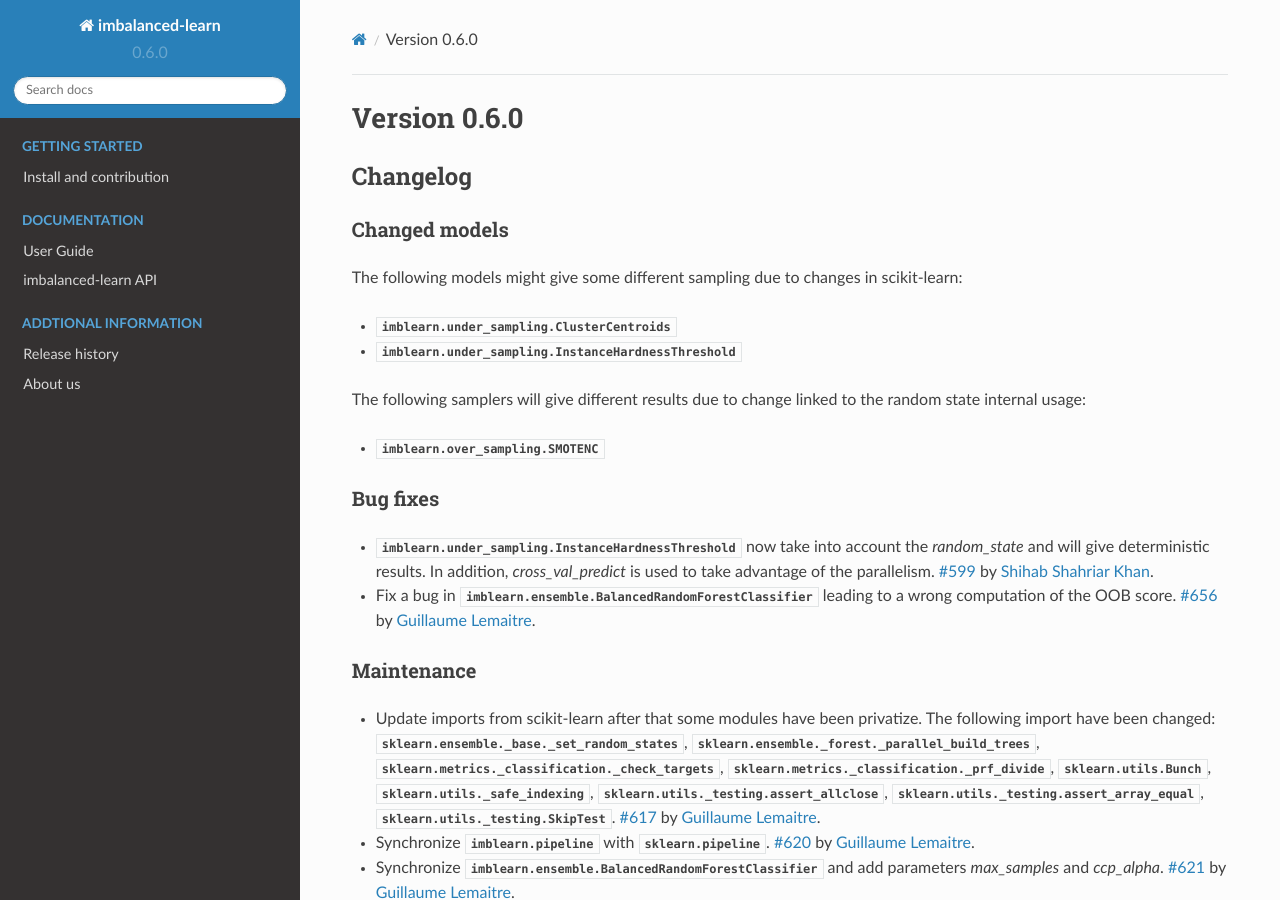
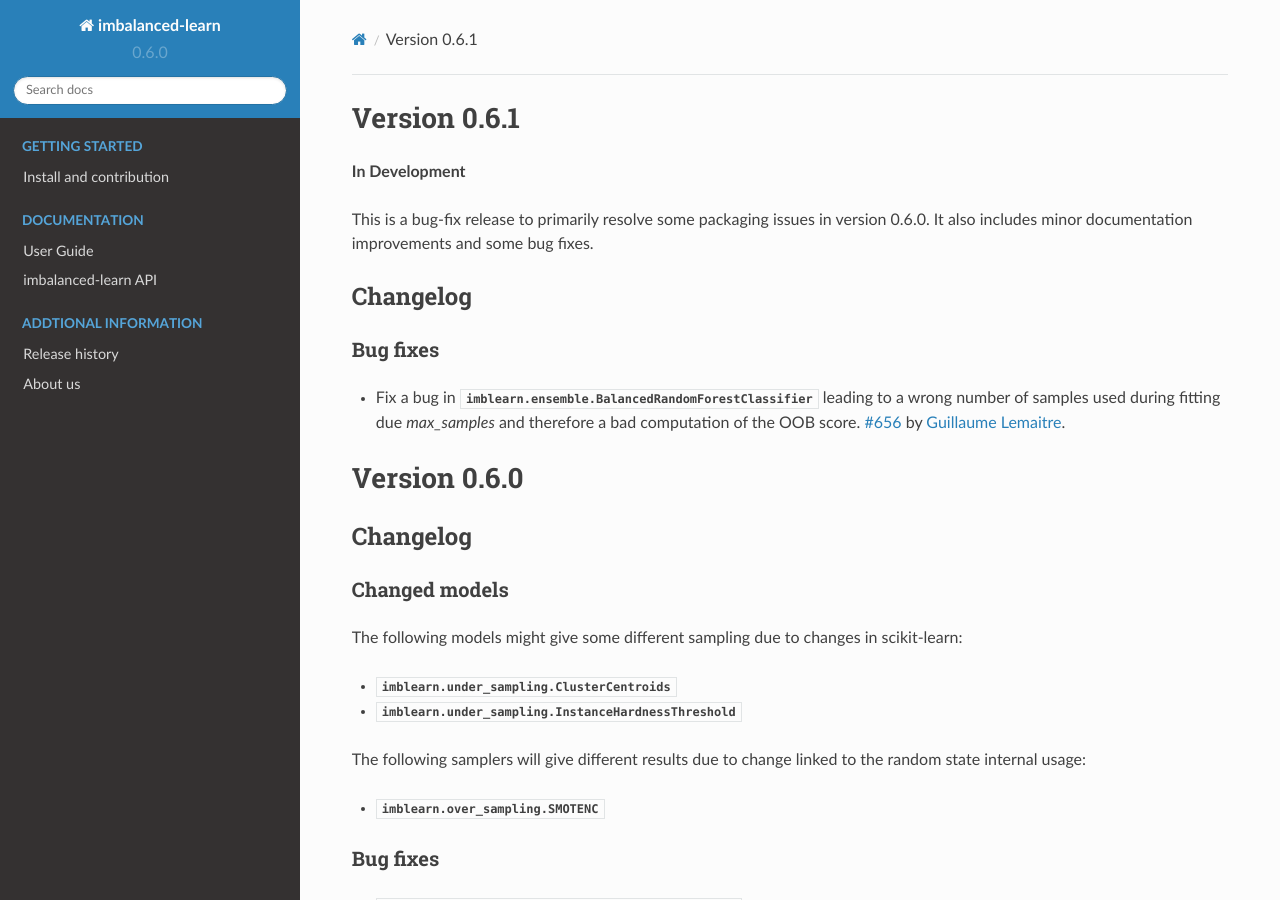
Before and after one commit to scikit-learn-contrib/imbalanced-learn, a Sphinx documentation site: the page built from doc/whats_new/v0.6.rst, in a window 1280 px wide and 900 px high. Built offline with Sphinx 7.4.7 and the Read the Docs theme 2.0.0, drawn with Linux system fonts in a browser that asks for light colours; formulas are drawn with MathJax 3; pages that are not in the unit, such as notebooks, are missing from menus.

Commit message:
FIX max_samples was computed on X instead of X_resampled (#661)

```diff
--- a/doc/whats_new/v0.6.rst
+++ b/doc/whats_new/v0.6.rst
@@ -1,3 +1,24 @@
+.. _changes_0_6_1:
+
+Version 0.6.1
+==============
+
+**In Development**
+
+This is a bug-fix release to primarily resolve some packaging issues in version
+0.6.0. It also includes minor documentation improvements and some bug fixes.
+
+Changelog
+---------
+
+Bug fixes
+.........
+
+- Fix a bug in :class:`imblearn.ensemble.BalancedRandomForestClassifier`
+  leading to a wrong number of samples used during fitting due `max_samples`
+  and therefore a bad computation of the OOB score.
+  :pr:`656` by :user:`Guillaume Lemaitre <glemaitre>`.
+
 .. _changes_0_6:
 
 Version 0.6.0
```
Also changed, not shown: 2 other files.
